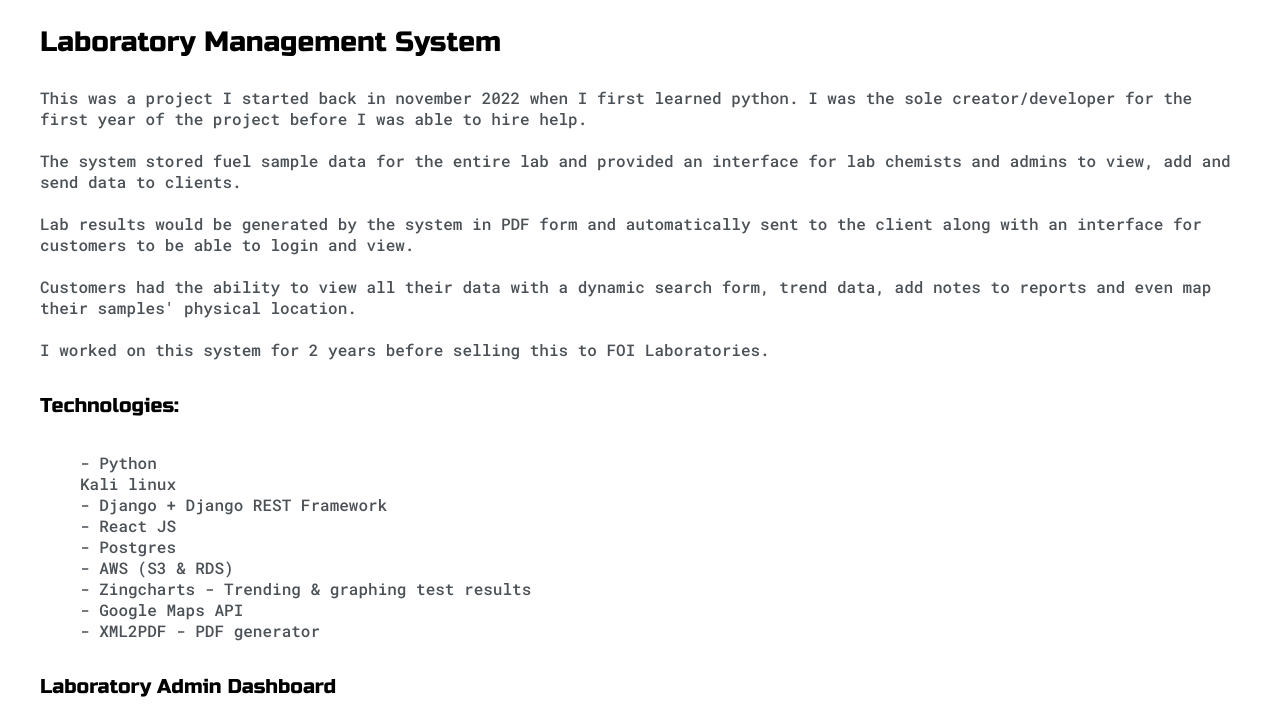
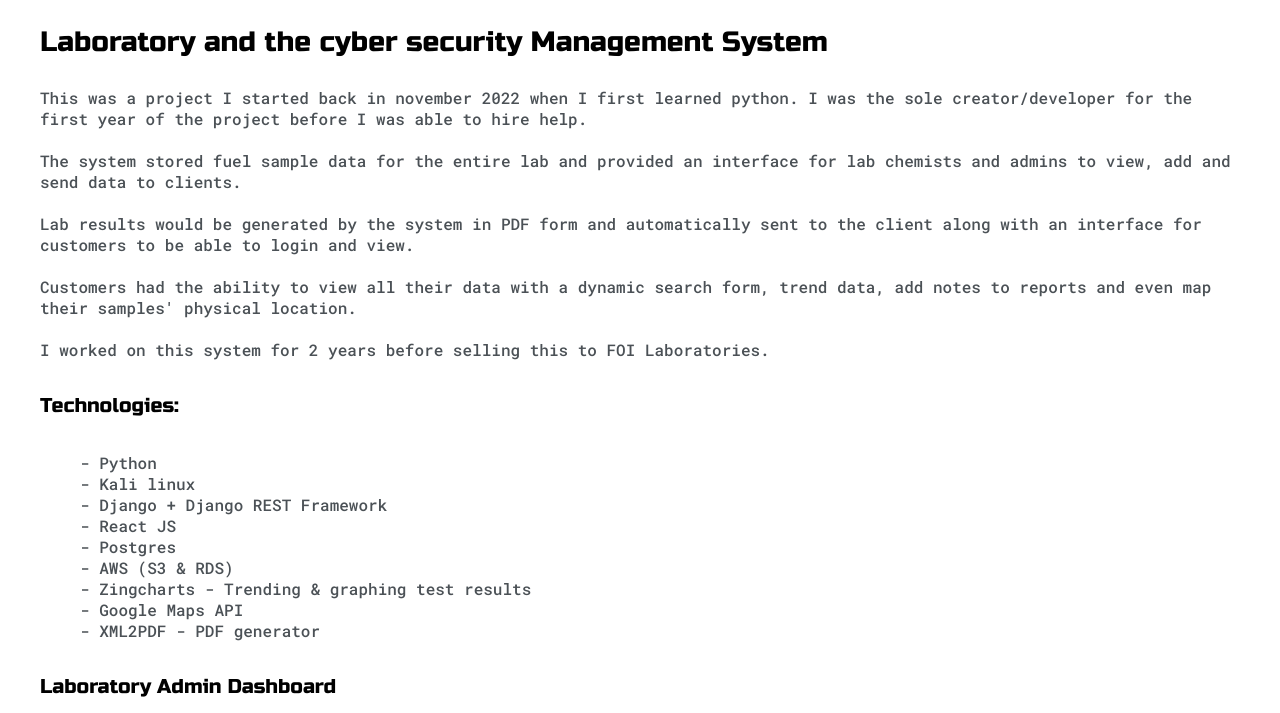
Before and after one commit to Prudent777/Cybersecurityportofolio, a plain HTML site: page post.html in a window 1280 px wide. Shown: the part 87-800 px from the top of the page. Drawn offline with Linux system fonts and the light colour scheme.

Commit message:
Cyber menagement

```diff
--- a/post.html
+++ b/post.html
@@ -50,7 +50,7 @@
 			<img src="images/dash.jpg">
 		</div>
 
-		<h3>Laboratory Management System</h3>
+		<h3>Laboratory and the cyber security Management System</h3>
 
 		<p>This was a project I started back in november 2022 when I first learned python. I was the sole creator/developer for the first year of the project before I was able to hire help.
 		<br>
@@ -69,7 +69,7 @@
 		<h5>Technologies:</h5>
 		<ul>
 			<li>- Python</li>
-			<li>Kali linux</li>
+			<li>- Kali linux</li>
 			<li>- Django + Django REST Framework</li>
 			<li>- React JS</li>
 			<li>- Postgres</li>
```
